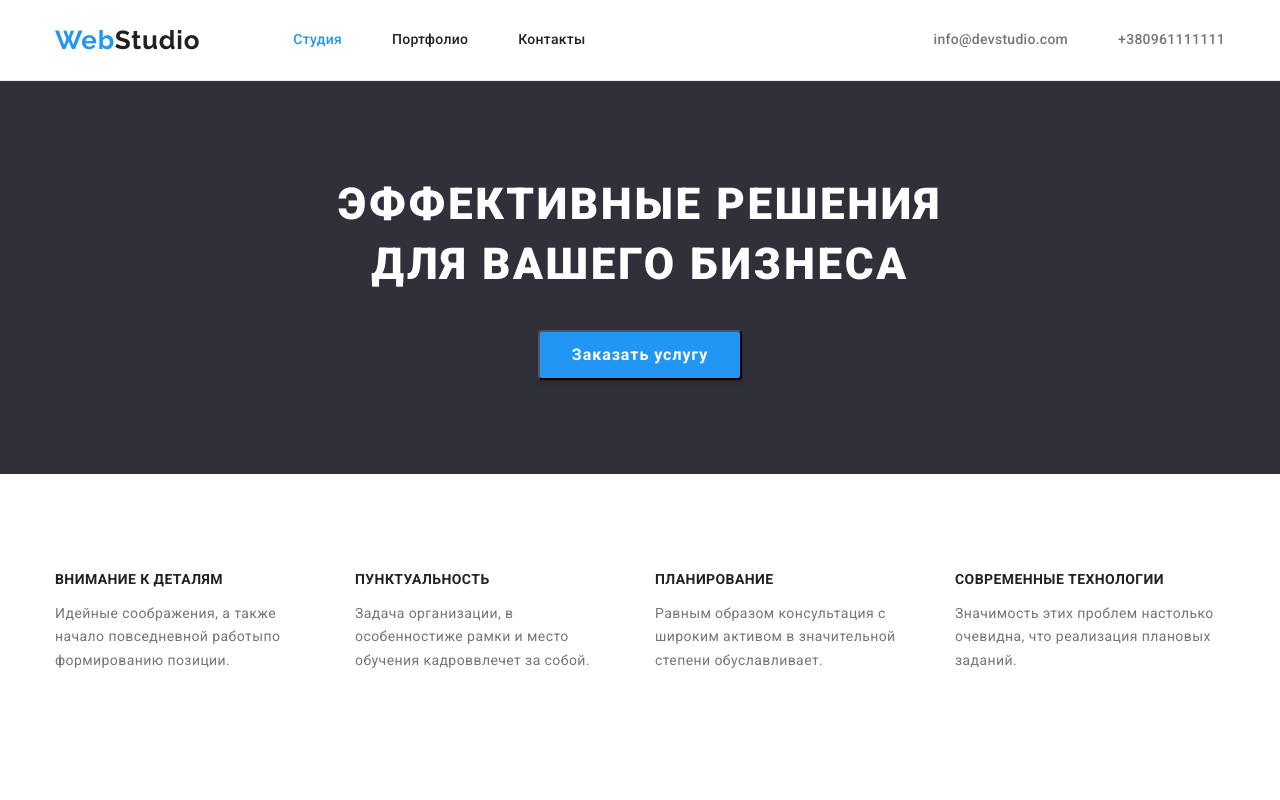
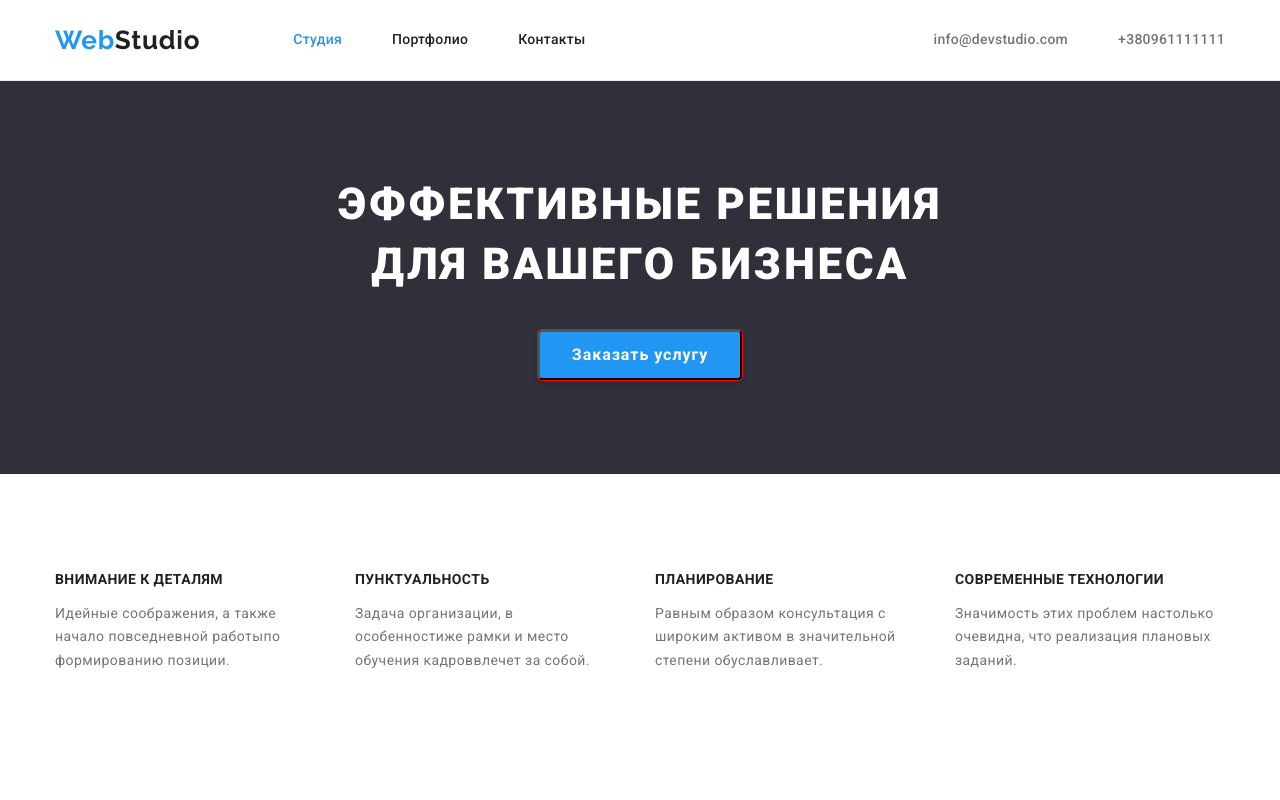
Before and after one commit to Dev3773/goit-markup-hw-03, a plain HTML site: page index.html in a window 1280 px wide. Shown: the top 800 px of the page. Drawn offline with nearby package versions, Linux system fonts and the light colour scheme.

Commit message:
Выполнил задание, добавил правки

```diff
--- a/css/styles.css
+++ b/css/styles.css
@@ -219,7 +219,8 @@ color: var(--second-text-cl);
 }
 
 .hero-btn {
-  display: flex;
+  outline: 1px solid red;
+
   padding: 10px 32px;
   margin-top: 35px;
   margin-right: auto;
@@ -237,7 +238,6 @@ color: var(--second-text-cl);
   text-align: center;
   letter-spacing: 0.06em;
   box-shadow: 0px 4px 4px rgba(0, 0, 0, 0.15);
-  border-radius: 4px;
   font-family: inherit;
   font-weight: 700;
   font-size: 16px;
@@ -481,9 +481,6 @@ align-items: center;
 .btn-item {
   margin-right: 8px;
 
-  color: var(--accent-cl);
-  background-color: var(--second-color);
-
   font-family: inherit;
   font-weight: 500;
   font-size: 16px;
@@ -496,6 +493,9 @@ align-items: center;
 .btn-filter {
   padding: 6px 22px;
   border-radius: 4px;
+
+  background-color: var(--second-color);
+  color: var(--accent-cl);
 }
 .btn-filter:hover, .btn-filter:focus {
   background-color: var(--btn-color);
```
